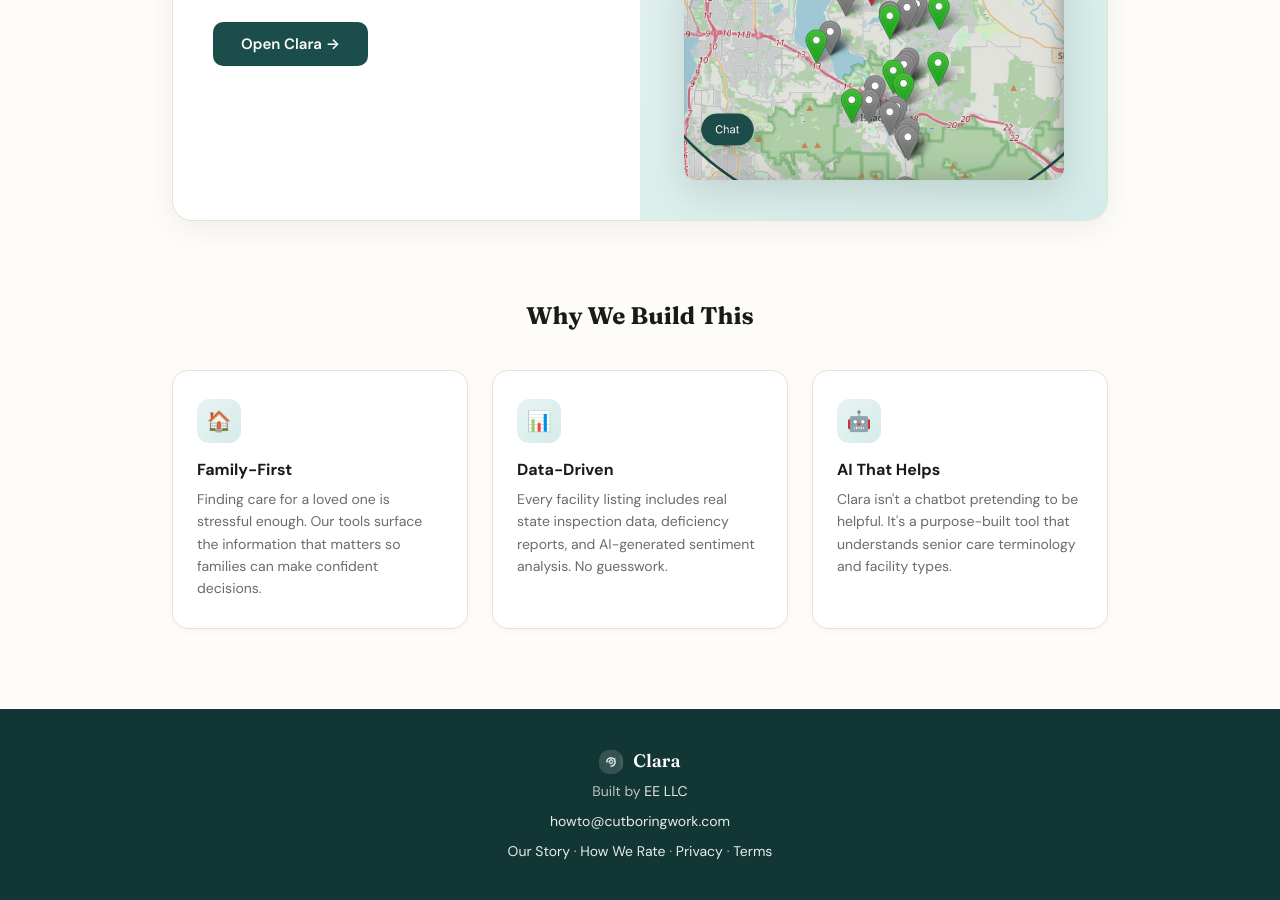
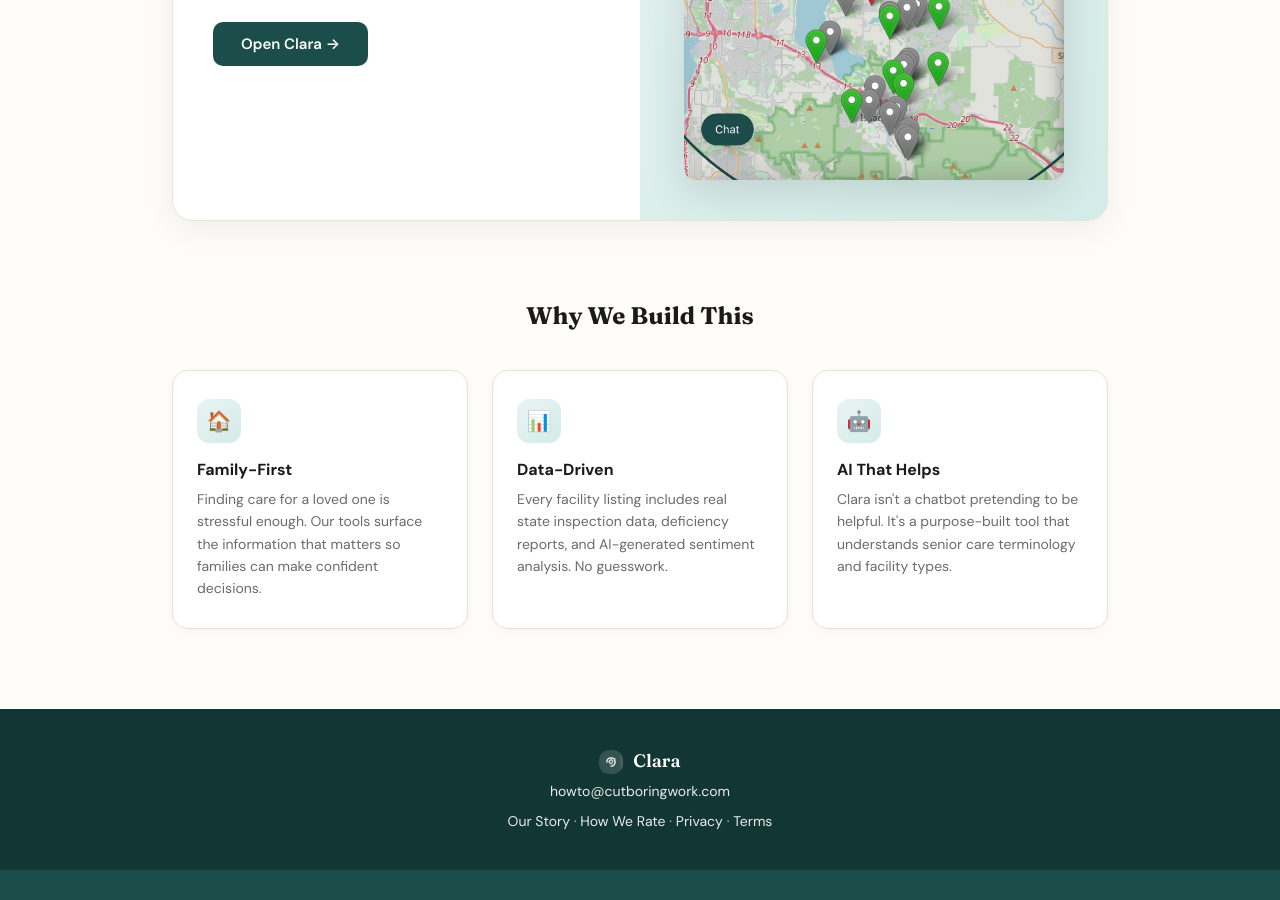
Before and after one commit to CutBoringWork/cutboringwork.github.io, a Jekyll site: the page built from index.html, in a window 1280 px wide and 900 px high, scrolled down 1152 px. Built offline with Jekyll 4.4.1, drawn with Linux system fonts in a browser that asks for light colours; after the commit the page ends 2022 px from its top, so only the background shows below that.

Commit message:
Remove 'Built by EE LLC' from footer

```diff
--- a/_includes/footer.html
+++ b/_includes/footer.html
@@ -1,6 +1,5 @@
 <footer class="footer">
   <div class="footer-brand"><span class="footer-logo"><svg viewBox="0 0 64 64" width="24" height="24" xmlns="http://www.w3.org/2000/svg"><rect width="64" height="64" rx="14" fill="rgba(255,255,255,0.15)"/><path d="M21 32a11 11 0 1 1 11 11" fill="none" stroke="white" stroke-width="3.5" stroke-linecap="round"/><circle cx="32" cy="32" r="5" fill="none" stroke="white" stroke-width="2"/><path d="M27 30.5c0-4 3.5-6 6.5-5.5 2.2.4 3.5 2 3.5 4.5" fill="none" stroke="white" stroke-width="1.8" stroke-linecap="round"/><path d="M27 30.5v1.5" fill="none" stroke="white" stroke-width="1.6" stroke-linecap="round"/><circle cx="30" cy="32" r="1" fill="white"/><circle cx="34" cy="32" r="1" fill="white"/><path d="M30.5 34.5q1.5 1.5 3 0" fill="none" stroke="white" stroke-width="1.2" stroke-linecap="round"/><path d="M42 22l1-2 1 2 2 1-2 1-1 2-1-2-2-1z" fill="#7ecec6"/></svg></span> Clara</div>
-  <p>Built by <a href="https://cutboringwork.com">EE LLC</a></p>
-  <p style="margin-top: 12px;"><a href="mailto:howto@cutboringwork.com">howto@cutboringwork.com</a></p>
+  <p style="margin-top: 8px;"><a href="mailto:howto@cutboringwork.com">howto@cutboringwork.com</a></p>
   <p style="margin-top: 12px;"><a href="/about.html">Our Story</a> · <a href="/methodology.html">How We Rate</a> · <a href="/privacy.html">Privacy</a> · <a href="/terms.html">Terms</a></p>
 </footer>
```
